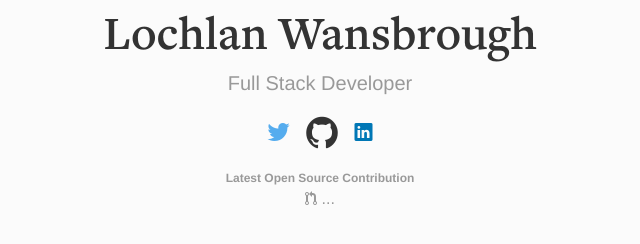
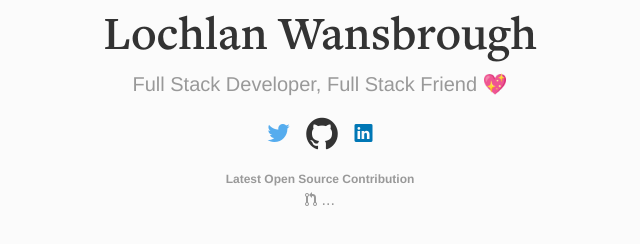
Before and after one commit to lwansbrough/lwansbrough.github.io, a plain HTML site: page index.html in a window 1280 px wide. Shown: the part 336-580 px from the top of the page, without its empty margins (320-960 px from the left). Drawn offline with nearby package versions, Linux system fonts and the light colour scheme; no server answers; files whose address does not match are found by name.

Commit message:
Improve docs
Send me a free t-shirt 🤠

```diff
--- a/index.html
+++ b/index.html
@@ -19,7 +19,7 @@
           <img src="https://avatars0.githubusercontent.com/u/186674?v=3&s=460">
         </div>
         <h1>Lochlan Wansbrough</h1>
-        <h2>Full Stack Developer</h2>
+        <h2>Full Stack Developer, Full Stack Friend 💖</h2>
 
         <div id="icons">
           <a href="https://twitter.com/lwansbrough"><i class="ion-social-twitter"></i></a>
```
